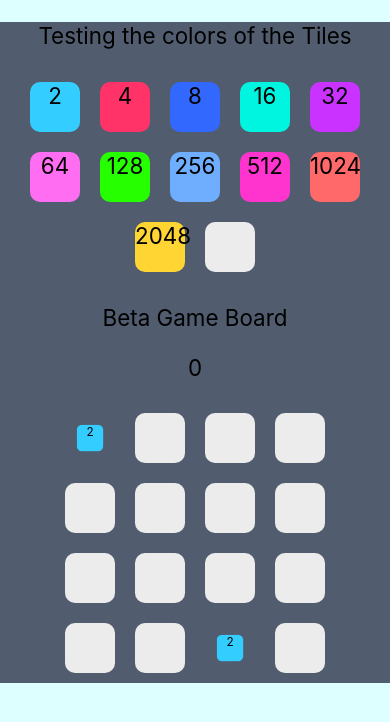
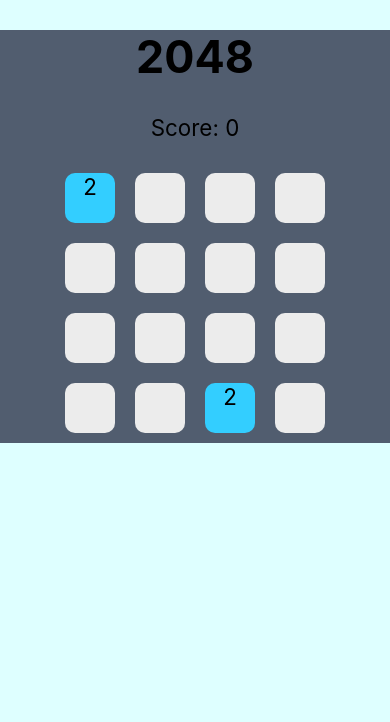
Before and after one commit to gruntygap/2048-react, a React (Create React App) app: page / in a window 390 px wide. Shown: the top 722 px of the page. Built offline with nearby package versions, Linux system fonts and the light colour scheme.

Commit message:
Styling better for mobile

```diff
--- a/src/Board.css
+++ b/src/Board.css
@@ -23,6 +23,7 @@
 
 html, body, #root {
     height: 100%;
+    overflow-y: hidden;
 }
 
 .tile.new, .overlay {
--- a/src/Board.tsx
+++ b/src/Board.tsx
@@ -109,6 +109,23 @@ class Board extends Component<{}, { game: Game }> {
         const bttn = <button onClick={handleSubmit}>Restart</button>;
         return (
             <div className="Board">
+                <h1>2048</h1>
+                <div className="score">
+                    <p>Score: {this.state.game.score}</p>
+                    {this.state.game.gameOver ? bttn : <></> }
+                </div>
+                <div className={gameOver} onTouchStart={this.handleTouchStart.bind(this)} onTouchEnd={this.handleTouchEnd.bind(this)}>
+                    {this.state.game.state.map((i: Array<IData>)=>{
+                        count++;
+                        return <div className="row" key={count}>
+                            {i.map((j: IData)=>{
+                                return j.new ? <Tile class={"overlay"} key={j.key} number={j.value}/> : <Tile key={j.key} number={j.value}/>;
+                            })}
+                        </div>;
+                    })}
+                </div>
+                {/* <p>Directions:</p>
+                <p>Use Arrow keys for desktop; use swipe gestures for mobile</p>
                 <p>Testing the colors of the Tiles</p>
                 <Tile number={2}/>
                 <Tile number={4}/>
@@ -121,22 +138,7 @@ class Board extends Component<{}, { game: Game }> {
                 <Tile number={512}/>
                 <Tile number={1024}/>
                 <Tile number={2048}/>
-                <Tile/>
-                <p>Beta Game Board</p>
-                <div className="score">
-                    <p>{this.state.game.score}</p>
-                    {this.state.game.gameOver ? bttn : <></> }
-                </div>
-                <div className={gameOver} onTouchStart={this.handleTouchStart.bind(this)} onTouchEnd={this.handleTouchEnd.bind(this)}>
-                    {this.state.game.state.map((i: Array<IData>)=>{
-                        count++;
-                        return <div className="row" key={count}>
-                            {i.map((j: IData)=>{
-                                return j.new ? <Tile class={"overlay"} key={j.key} number={j.value}/> : <Tile key={j.key} number={j.value}/>;
-                            })}
-                        </div>;
-                    })}
-                </div>
+                <Tile/> */}
             </div>
         );
     }
```
